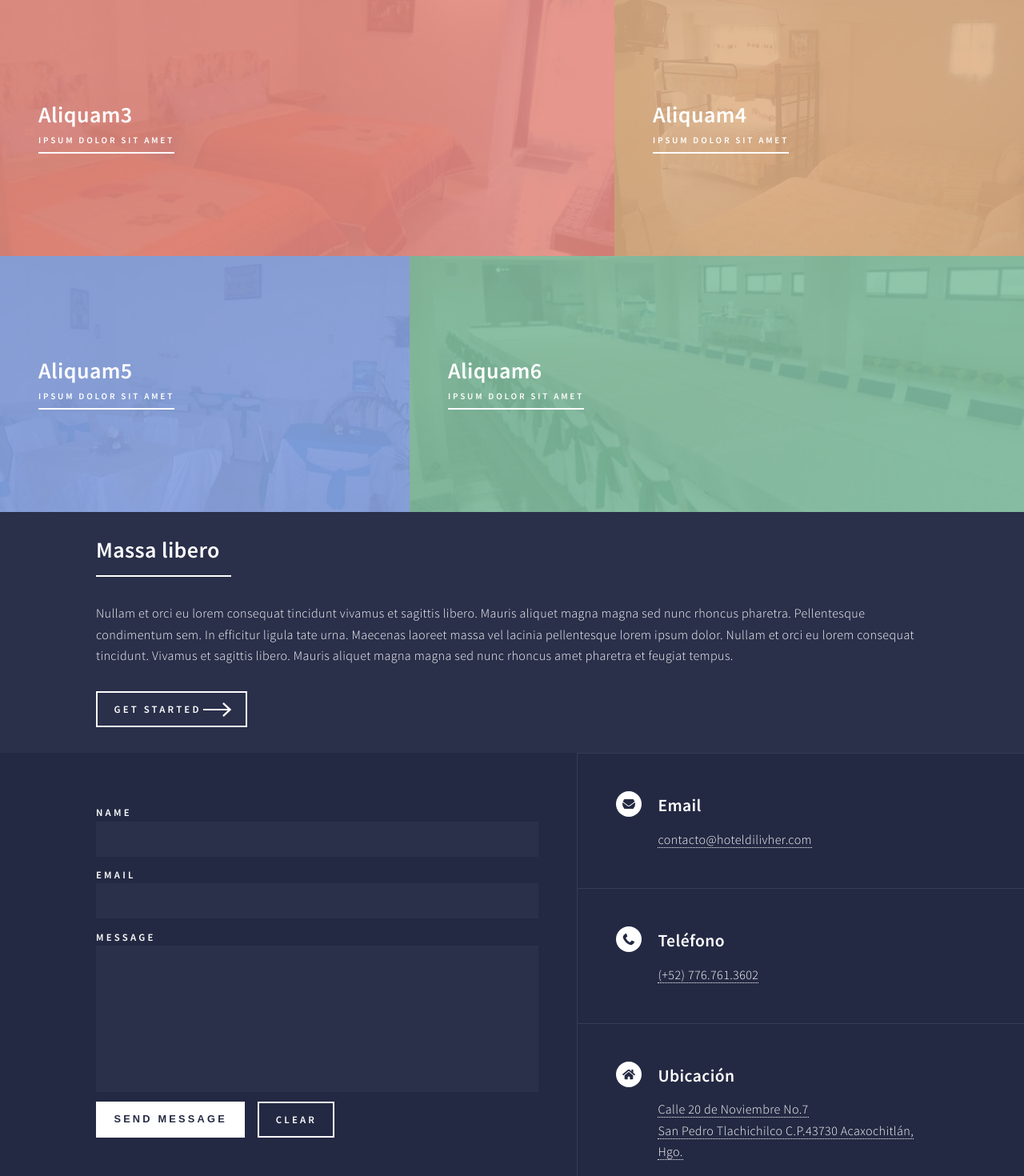
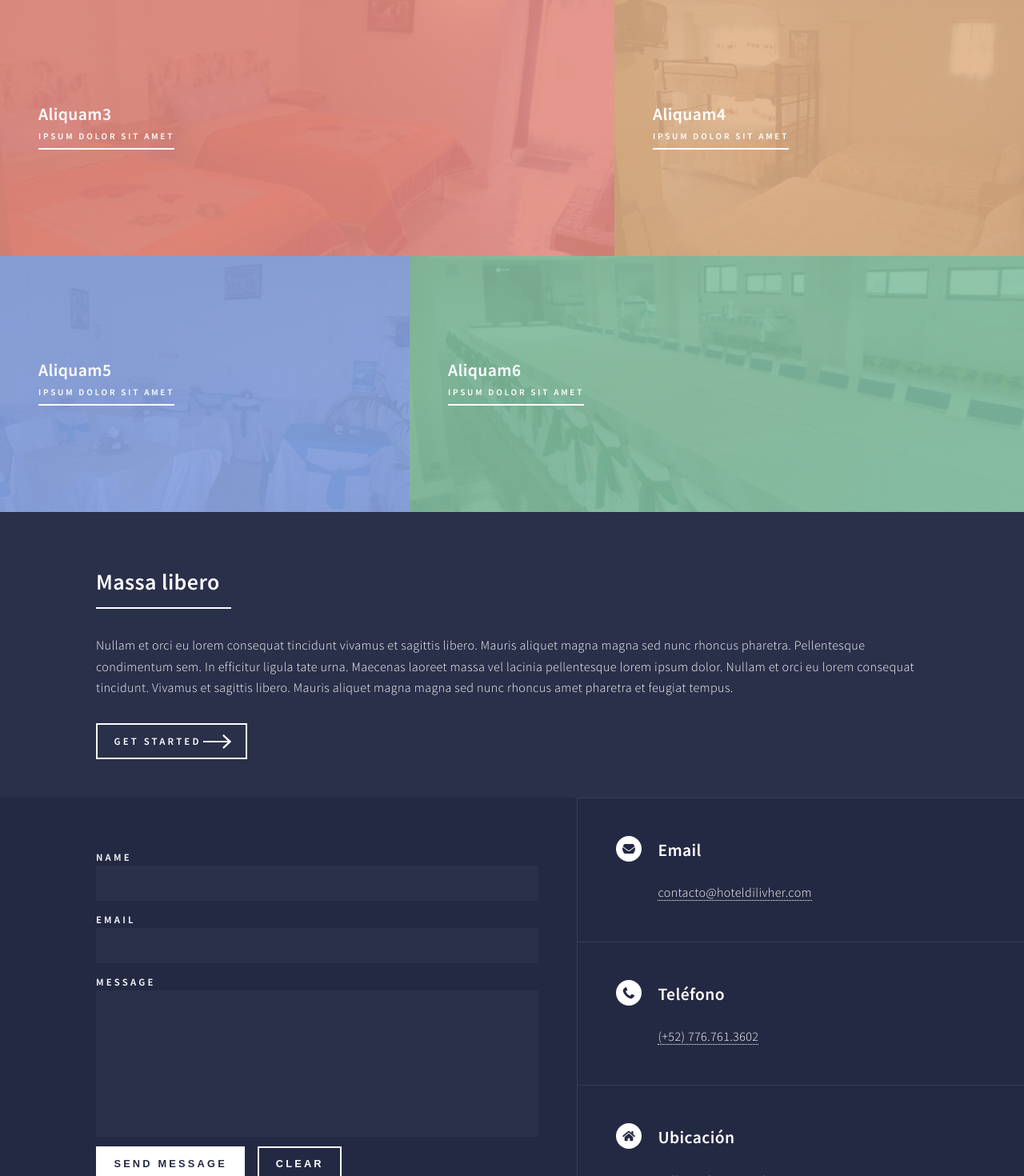
Before and after one commit to zeniaq/hotel-dilivher-website, a Next.js app: page / in a window 1280 px wide. Shown: the part 920-2390 px from the top of the page at 80% size. Built offline with nearby package versions, Linux system fonts and the light colour scheme.

Commit message:
Reduction of global styles - Part 1

```diff
--- a/components/Banner/styled.js
+++ b/components/Banner/styled.js
@@ -142,6 +142,18 @@ export const Header = styled.header`
 `;
 export const H1 = styled.h1`
     font-size: 3.25em;
+    color: #ffffff;
+    font-weight: 600;
+    line-height: 1.65;
+    margin: 0 0 1em 0;
+
+    a {
+        color: inherit;
+        border-bottom: 0;
+    }
+
+    font-size: 2.5em;
+
     @media screen and (max-width: 736px) {
         font-size: 2em;
     }
--- a/components/FormInput/styled.js
+++ b/components/FormInput/styled.js
@@ -1,8 +1,36 @@
 import styled from "styled-components";
 
 export const Div = styled.div``;
-export const Label = styled.label``;
+export const Label = styled.label`
+    color: #ffffff;
+    display: block;
+    font-size: 0.8em;
+    font-weight: 600;
+    letter-spacing: 0.25em;
+    margin: 0 0 1em 0;
+    text-transform: uppercase;
+`;
 export const Input = styled.input`
+    ${(props) =>
+        props.type !== "reset"
+            ? `
+        color: #ffffff;
+        font-family: "Source Sans Pro", Helvetica, sans-serif;
+        font-size: 17pt;
+        font-weight: 300;
+        letter-spacing: 0.025em;
+        line-height: 1.65;
+
+        @media screen and (max-width: 1680px) {
+            font-size: 14pt;
+        }
+        @media screen and (max-width: 1280px) {
+            font-size: 12pt;
+        }
+        @media screen and (max-width: 360px) {
+            font-size: 11pt;
+        }`
+            : null}
     ${(props) =>
         props.type === "text" || props.type === "email"
             ? `
@@ -27,9 +55,33 @@ export const Input = styled.input`
     `
             : null};
     ${(props) =>
-        props.type === "text"
+        props.type === "reset"
             ? `
-
+            appearance: none;
+            transition: background-color 0.2s ease-in-out, box-shadow 0.2s ease-in-out,
+                color 0.2s ease-in-out;
+            background-color: transparent;
+            border: 0;
+            border-radius: 0;
+            box-shadow: inset 0 0 0 2px #ffffff;
+            color: #ffffff;
+            cursor: pointer;
+            display: inline-block;
+            font-size: 0.8em;
+            font-weight: 600;
+            height: 3.5em;
+            letter-spacing: 0.25em;
+            line-height: 3.5em;
+            padding: 0 1.75em;
+            text-align: center;
+            text-decoration: none;
+            text-transform: uppercase;
+            white-space: nowrap;
+            :active,
+            :hover {
+                box-shadow: inset 0 0 0 2px #9bf1ff;
+                color: #9bf1ff;
+            }
     `
             : null};
     ${(props) =>
@@ -49,9 +101,15 @@ export const TextArea = styled.textarea`
     color: inherit;
     display: block;
     outline: 0;
-    padding: 0 1em;
+    padding: 0.75em 1em;
     text-decoration: none;
     width: 100%;
+    font-size: 17pt;
+    font-weight: 300;
+    letter-spacing: 0.025em;
+    line-height: 1.65;
+    font-family: "Source Sans Pro", Helvetica, sans-serif;
+
     :invalid {
         box-shadow: none;
     }
@@ -59,7 +117,17 @@ export const TextArea = styled.textarea`
         border-color: #9bf1ff;
         box-shadow: 0 0 0 2px #9bf1ff;
     }
-    padding: 0.75em 1em;
+    @media screen and (max-width: 1680px) {
+        font-size: 14pt;
+    }
+
+    @media screen and (max-width: 1280px) {
+        font-size: 12pt;
+    }
+
+    @media screen and (max-width: 360px) {
+        font-size: 11pt;
+    }
 `;
 export const Ul = styled.ul`
     display: -moz-flex;
@@ -78,12 +146,30 @@ export const Ul = styled.ul`
 export const Li = styled.li``;
 export const Button = styled.button`
     background-color: #ffffff;
-        box-shadow: none;
-        color: #242943;
-    }
+    box-shadow: none;
+    color: #242943;
+
     :hover,
     :active {
         background-color: #9bf1ff;
         color: #242943 !important;
     }
+
+    appearance: none;
+    transition: background-color 0.2s ease-in-out, box-shadow 0.2s ease-in-out,
+        color 0.2s ease-in-out;
+    border: 0;
+    border-radius: 0;
+    cursor: pointer;
+    display: inline-block;
+    font-size: 0.8em;
+    font-weight: 600;
+    height: 3.5em;
+    letter-spacing: 0.25em;
+    line-height: 3.5em;
+    padding: 0 1.75em;
+    text-align: center;
+    text-decoration: none;
+    text-transform: uppercase;
+    white-space: nowrap;
 `;
--- a/components/Icon/styled.js
+++ b/components/Icon/styled.js
@@ -52,4 +52,19 @@ export const Div = styled.div`
 `;
 export const H3 = styled.h3`
     margin: 0 0 0.5em 0;
+    color: #ffffff;
+    font-weight: 600;
+    line-height: 1.65;
+    margin: 0 0 1em 0;
+
+    a {
+        color: inherit;
+        border-bottom: 0;
+    }
+
+    font-size: 1.35em;
+
+    @media screen and (max-width: 736px) {
+        font-size: 1.25em;
+    }
 `;
--- a/components/SectionArticle/styled.js
+++ b/components/SectionArticle/styled.js
@@ -126,6 +126,21 @@ export const H3 = styled.h3`
     @media screen and (max-width: 736px) {
         font-size: 1.5em;
     }
+    color: #ffffff;
+    font-weight: 600;
+    line-height: 1.65;
+    margin: 0 0 1em 0;
+
+    a {
+        color: inherit;
+        border-bottom: 0;
+    }
+
+    font-size: 1.35em;
+
+    @media screen and (max-width: 736px) {
+        font-size: 1.25em;
+    }
 `;
 export const Anchor = styled.a`
     color: inherit !important;
--- a/components/SectionDescription/styled.js
+++ b/components/SectionDescription/styled.js
@@ -1,7 +1,7 @@
 import styled from "styled-components";
 
 export const Section = styled.section`
-    padding: 1.5em 0 0.01em;
+    padding: 4em 0 3em;
     margin: 0 auto;
     max-width: 65em;
     width: calc(100% - 6em);
@@ -27,7 +27,23 @@ export const Header = styled.header`
         width: 100%;
     }
 `;
-export const H2 = styled.h2``;
+export const H2 = styled.h2`
+    color: #ffffff;
+    font-weight: 600;
+    line-height: 1.65;
+    margin: 0 0 1em 0;
+
+    a {
+        color: inherit;
+        border-bottom: 0;
+    }
+
+    font-size: 1.75em;
+
+    @media screen and (max-width: 736px) {
+        font-size: 1.5em;
+    }
+`;
 export const P = styled.p``;
 export const Ul = styled.ul`
     li {
--- a/styles/globals.css
+++ b/styles/globals.css
@@ -32,28 +32,6 @@ section {
     vertical-align: baseline;
 }
 
-article,
-footer,
-header,
-nav,
-section {
-    display: block;
-}
-
-body {
-    line-height: 1;
-}
-
-ul {
-    list-style: none;
-}
-
-input,
-textarea {
-    appearance: none;
-}
-/* Basic */
-
 @media screen and (max-width: 480px) {
     html,
     body {
@@ -73,12 +51,6 @@ html {
 
 body {
     background: #242943;
-}
-/* Type */
-
-body,
-input,
-textarea {
     color: #ffffff;
     font-family: "Source Sans Pro", Helvetica, sans-serif;
     font-size: 17pt;
@@ -88,25 +60,19 @@ textarea {
 }
 
 @media screen and (max-width: 1680px) {
-    body,
-    input,
-    textarea {
+    body {
         font-size: 14pt;
     }
 }
 
 @media screen and (max-width: 1280px) {
-    body,
-    input,
-    textarea {
+    body {
         font-size: 12pt;
     }
 }
 
 @media screen and (max-width: 360px) {
-    body,
-    input,
-    textarea {
+    body {
         font-size: 11pt;
     }
 }
@@ -126,8 +92,7 @@ a:active {
     color: #53e3fb !important;
 }
 
-strong,
-b {
+strong {
     color: #ffffff;
     font-weight: 600;
 }
@@ -139,116 +104,3 @@ i {
 p {
     margin: 0 0 2em 0;
 }
-
-h1,
-h2,
-h3 {
-    color: #ffffff;
-    font-weight: 600;
-    line-height: 1.65;
-    margin: 0 0 1em 0;
-}
-
-h1 a,
-h2 a,
-h3 a {
-    color: inherit;
-    border-bottom: 0;
-}
-
-h1 {
-    font-size: 2.5em;
-}
-
-h2 {
-    font-size: 1.75em;
-}
-
-h3 {
-    font-size: 1.35em;
-}
-
-@media screen and (max-width: 736px) {
-    h1 {
-        font-size: 2em;
-    }
-
-    h2 {
-        font-size: 1.5em;
-    }
-
-    h3 {
-        font-size: 1.25em;
-    }
-}
-
-label {
-    color: #ffffff;
-    display: block;
-    font-size: 0.8em;
-    font-weight: 600;
-    letter-spacing: 0.25em;
-    margin: 0 0 1em 0;
-    text-transform: uppercase;
-}
-
-/* List */
-
-ul {
-    list-style: disc;
-    margin: 0 0 2em 0;
-    padding-left: 1em;
-}
-
-ul li {
-    padding-left: 0.5em;
-}
-
-/* Button */
-
-input[type="submit"],
-input[type="reset"],
-input[type="button"],
-button {
-    appearance: none;
-    transition: background-color 0.2s ease-in-out, box-shadow 0.2s ease-in-out,
-        color 0.2s ease-in-out;
-    background-color: transparent;
-    border: 0;
-    border-radius: 0;
-    box-shadow: inset 0 0 0 2px #ffffff;
-    color: #ffffff;
-    cursor: pointer;
-    display: inline-block;
-    font-size: 0.8em;
-    font-weight: 600;
-    height: 3.5em;
-    letter-spacing: 0.25em;
-    line-height: 3.5em;
-    padding: 0 1.75em;
-    text-align: center;
-    text-decoration: none;
-    text-transform: uppercase;
-    white-space: nowrap;
-}
-
-input[type="submit"]:hover,
-input[type="submit"]:active,
-input[type="reset"]:hover,
-input[type="reset"]:active,
-input[type="button"]:hover,
-input[type="button"]:active,
-button:hover,
-button:active {
-    box-shadow: inset 0 0 0 2px #9bf1ff;
-    color: #9bf1ff;
-}
-
-input[type="submit"]:active,
-input[type="reset"]:active,
-input[type="button"]:active,
-button:active {
-    background-color: rgba(155, 241, 255, 0.1);
-    box-shadow: inset 0 0 0 2px #53e3fb;
-    color: #53e3fb;
-}
```
Also changed, not shown: components/ErrorPage/styled.js (+17 -1 lines), components/Navigation/styled.js (+23 -4 lines), components/SectionGeneric/styled.js (+16 -1 lines), components/SectionRooms/styled.js (+17 -1 lines), components/SuccessPage/styled.js (+8 -0 lines).
